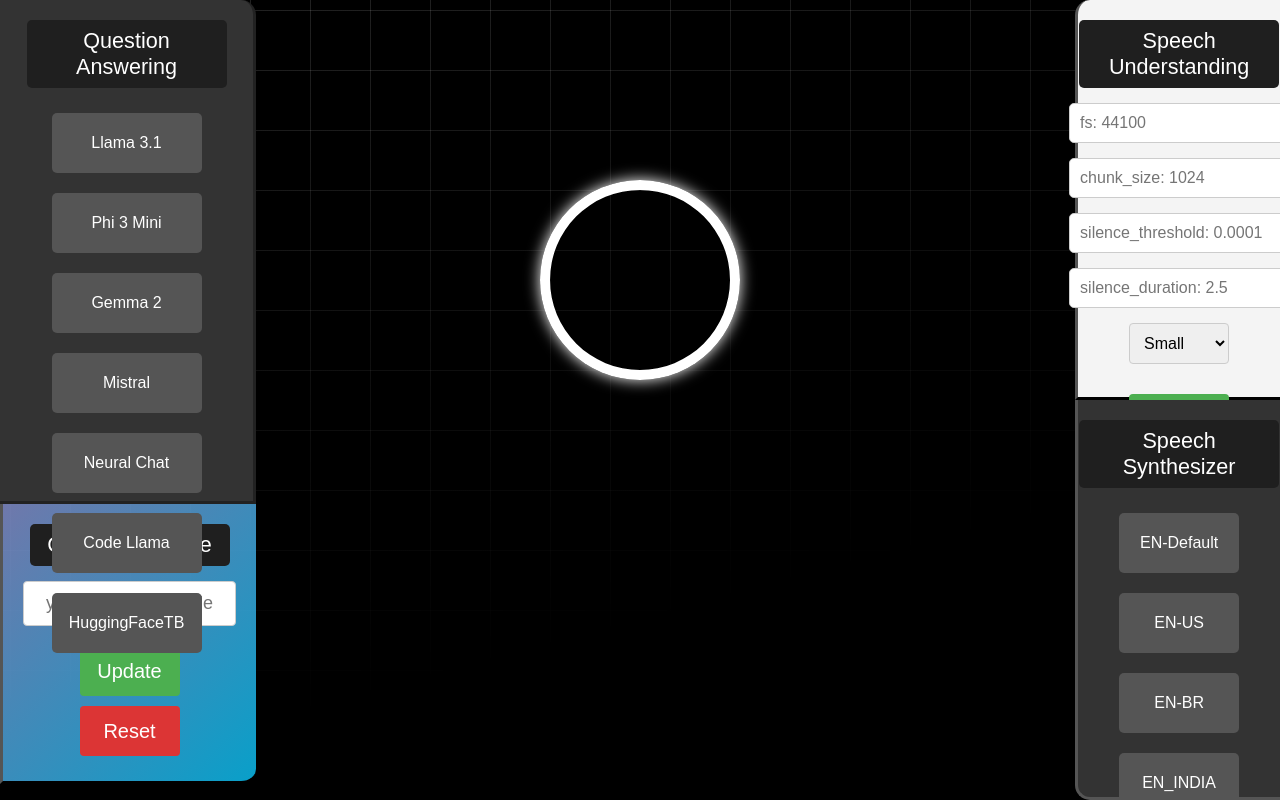
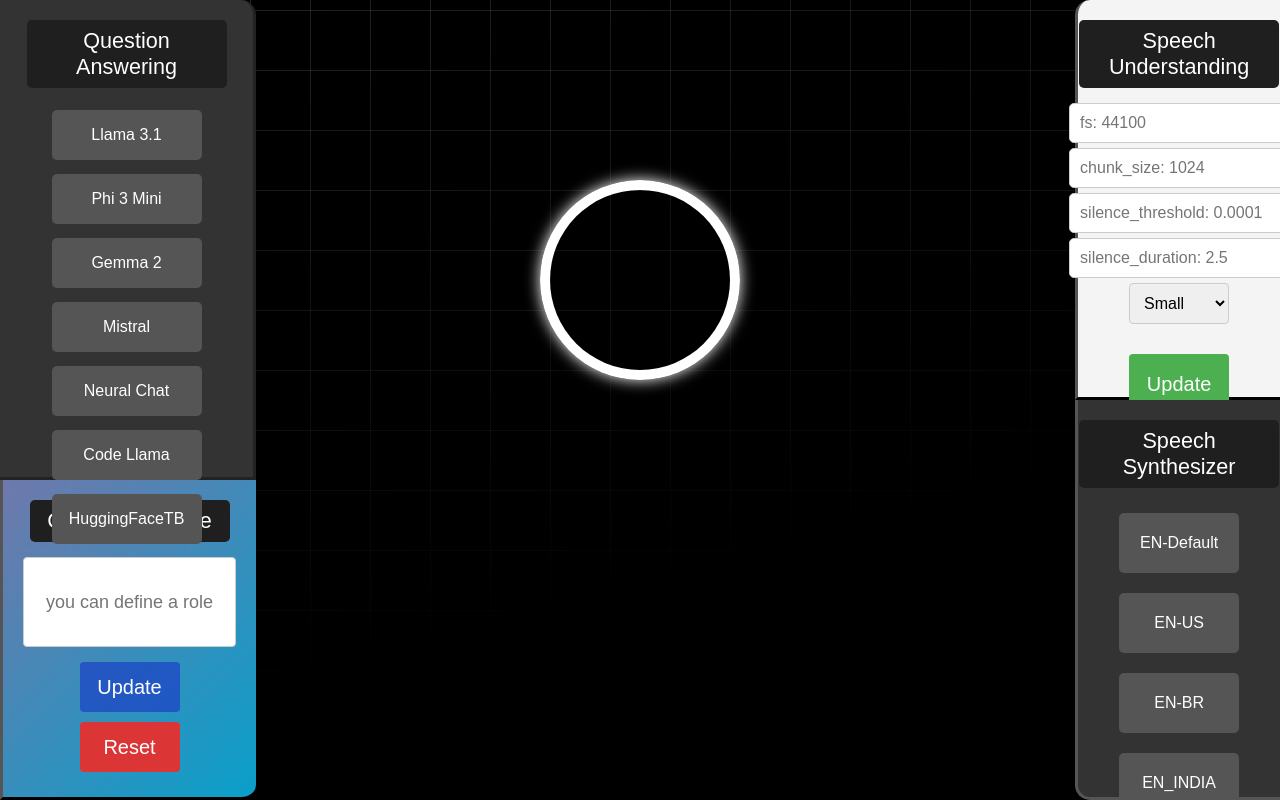
Before and after one commit to denizkarhan/Local-AI-Assistant_Marvin-Dont-Panic, a Flask app: page / in a window 1280 px wide. Run offline with Flask 3, Linux system fonts and the light colour scheme; parts of the project's set-up code (start-up, migrations or seed data) failed here and were passed over; some libraries are stand-ins or nearby versions; some web fonts are replaced.

Commit message:
configure text input section with text box

```diff
--- a/app/app.py
+++ b/app/app.py
@@ -48,7 +48,7 @@ def select_model():
     print(f"Clicked button text: {modelNames[select_model]}")
     if select_model != "HuggingFaceTB":
         ollamaModel = modelNames[select_model]
-        os.system("ollama run " + ollamaModel)
+        # os.system("ollama run " + ollamaModel)
         llm_model = chat_model.ChatModel(model_name=ollamaModel)
 
     return jsonify({"status": "success", "button_text": select_model})
@@ -69,6 +69,7 @@ def record():
 @app.route('/answer', methods=['POST'])
 def answer():
     data = request.json
+
     question = data.get('question', '')
 
     if question and question != 'I did not understand what you said.':
--- a/app/static/css/style.css
+++ b/app/static/css/style.css
@@ -62,7 +62,7 @@ button#submitBtn {
   position: fixed;
   top: 0;
   left: 0;
-  height: 63%;
+  height: 60%;
   width: 20%;
   background-color: #333;
   display: flex;
@@ -76,9 +76,9 @@ button#submitBtn {
 
 .sidebar button {
   font-size: 16px;
-  margin: 10px 0;
+  margin: 7px 0;
   padding: 10px;
-  height: 60px;
+  height: 50px;
   width: 150px;
   background-color: #555;
   color: white;
@@ -140,10 +140,10 @@ button#submitBtn {
 
 .form-container2 {
   position: fixed;
-  top: 63%;
+  top: 60%;
+  height: 40%;
   left: 0;
   width: 20%;
-  height: 35%;
   align-items: center;
   background: linear-gradient(135deg, rgba(255, 105, 180, 0.8), rgba(0, 204, 255, 0.8));
   background-size: 200% 200%;
@@ -175,7 +175,7 @@ button#submitBtn2 {
   padding: 10px;
   height: 50px;
   width: 100px;
-  background-color: #4CAF50;
+  background-color: #1e48c4c7;
   color: white;
   border: none;
   border-radius: 4px;
@@ -199,7 +199,7 @@ button#submitBtn3 {
 }
 
 .form-container2 input{
-  margin-bottom: 15px;
+  margin-bottom: 10px;
   padding: 10px;
   width: 100%;
   height: 300px;
@@ -230,7 +230,7 @@ button#submitBtn3 {
 
 .form-container input[type="number"],
 .form-container input[type="text"] {
-  margin-bottom: 15px;
+  margin-bottom: 5px;
   padding: 10px;
   width: 220px;
   border: 1px solid #ccc;
@@ -745,7 +745,6 @@ h1, p {
   background: rgba(255, 255, 255, 0.8);
   border-radius: 15px;
   box-shadow: 0 10px 30px rgba(0, 0, 0, 0.1);
-  text-align: center;
   transition: opacity 0.5s ease;
 }
 
@@ -753,7 +752,7 @@ h1, p {
   opacity: 0;
   transition: opacity 0.5s;
   background-color: #fff;
-  padding: 20px;
+  padding: 5px;
   border-radius: 25px;
   box-shadow: 0px 4px 10px rgba(0, 0, 0, 0.1);
   overflow: auto;
@@ -763,12 +762,16 @@ h1, p {
 }
 
 #app {
-  height: 75px;
+  height: 100px;
   width: 600px;
-  margin-top: 25px;
-  font-size: 1.6rem;
-  color: #333;
+  font-size: 1.2rem;
+  text-align: center;
+  align-items: center;
+  border-radius: 25px;
+  color: #666;
   white-space: normal;
+  border: 1px solid #ccc;
+  box-sizing: border-box;
 }
 
 .button-container {
--- a/app/templates/index.html
+++ b/app/templates/index.html
@@ -95,7 +95,7 @@
     <div class="button-container" id="record-button">
       <i class="fas fa-microphone"></i>
     </div>
-    <div id="app">Ask me something</div>
+    <input type="text" id="app" placeholder="Ask me something">
   </div>
 
   <script src='https://ajax.googleapis.com/ajax/libs/jquery/1.10.2/jquery.min.js'></script>
```
Also changed, not shown: app/static/js/app.js (+24 -21 lines).
